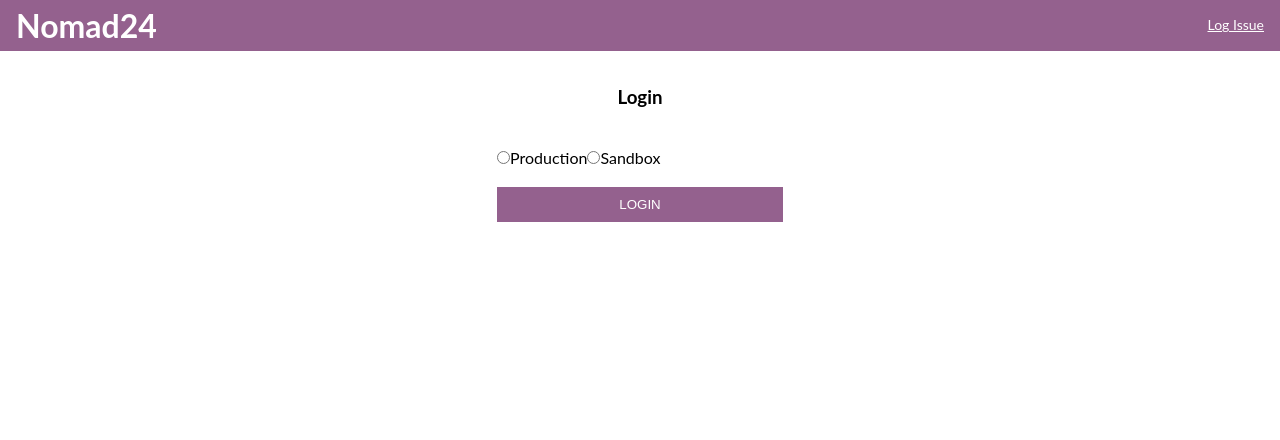
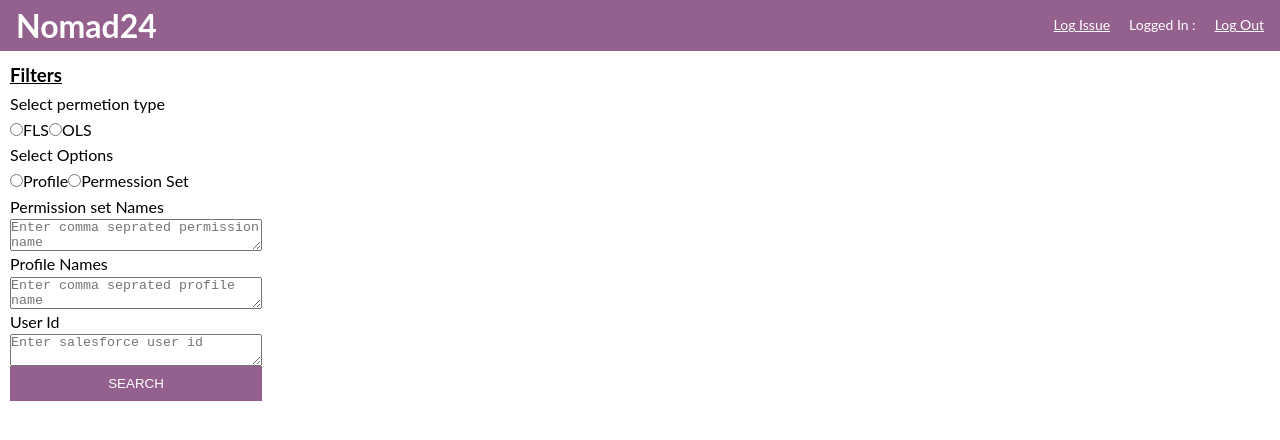
Before and after one commit to Sarveshgithub/Nomad, a React (Create React App) app in the folder client/: page / in a window 1280 px wide. Shown: the top 440 px of the page. Built offline with nearby package versions, Linux system fonts and the light colour scheme; no server answers.

Commit message:
UI chages

```diff
--- a/client/src/App.js
+++ b/client/src/App.js
@@ -5,7 +5,7 @@ import Home from "./component/Home";
 import axios from "axios";
 
 function App() {
-  const [user, serUser] = useState(null);
+  const [user, serUser] = useState('test');
   useEffect(() => {
     axios
       .get("/api/user/whoami")
--- a/client/src/component/Home.js
+++ b/client/src/component/Home.js
@@ -16,18 +16,22 @@ function Home(props) {
     userId: "",
     permName: "",
     profileName: "",
-    isProfile: true,
-    isPerm: false,
+    permType: "",
+    fslOLS: "",
   });
   const onchange = (event) => {
-    let { name, value, checked } = event.target;
+    console.log("event----", event.target);
+    const { name, value, checked } = event.target;
     if (checked !== undefined) {
-      value = checked;
+      //value = checked;
     }
     setFilters({
       ...filters,
       [name]: value,
     });
+
+    console.log("------------filters----------", filters);
+    //debugger;
   };
   const validation = () => {
     const tempErr = {};
@@ -126,22 +130,46 @@ function Home(props) {
               <u>Filters</u>
             </h3>
             <div>
+              Select permetion type
+              <p>
+                <label>
+                  <input
+                    type="radio"
+                    value="FLS"
+                    name="fslOLS"
+                    onChange={onchange}
+                  />
+                  {"FLS"}
+                </label>
+                <label>
+                  <input
+                    type="radio"
+                    value="OLS"
+                    name="fslOLS"
+                    onChange={onchange}
+                  />
+                  {"OLS"}
+                </label>
+              </p>
+              {error.typeError && <p className="redColor">{error.typeError}</p>}
+            </div>
+            <div>
               Select Options
               <p>
                 <label>
                   <input
-                    type="checkbox"
-                    name="isProfile"
-                    checked={filters.isProfile}
+                    type="radio"
+                    name="permType"
+                    value="Profile"
                     onChange={onchange}
                   />
                   {"Profile"}
                 </label>
                 <label>
                   <input
-                    type="checkbox"
-                    name="isPerm"
-                    checked={filters.isPerm}
+                    type="radio"
+                    name="permType"
+                    value="Permession"
                     onChange={onchange}
                   />
                   {"Permession Set"}
@@ -149,6 +177,7 @@ function Home(props) {
               </p>
               {error.typeError && <p className="redColor">{error.typeError}</p>}
             </div>
+            {filters.fslOLS === "OLS" && (
               <label style={{ display: "flex", flexDirection: "column" }}>
                 Object Api Names
                 <textarea
@@ -159,6 +188,8 @@ function Home(props) {
                   placeholder="Account,Contact"
                 />
               </label>
+            )}
+            {filters.fslOLS === "FLS" && (
               <label style={{ display: "flex", flexDirection: "column" }}>
                 Field Api Names
                 <textarea
@@ -169,6 +200,7 @@ function Home(props) {
                   placeholder="Contact.Name,Contact.Email"
                 />
               </label>
+            )}
             {error.apiError && <p className="redColor">{error.apiError}</p>}
             <label style={{ display: "flex", flexDirection: "column" }}>
               Permission set Names
--- a/client/src/component/Signin.js
+++ b/client/src/component/Signin.js
@@ -52,7 +52,6 @@ function Signin(props) {
             <input
               type="radio"
               value="https://test.salesforce.com"
-              name="gender"
               name="orgType"
               onChange={onchange}
             />
```
Lines whose indentation alone changed are shown as unchanged.
